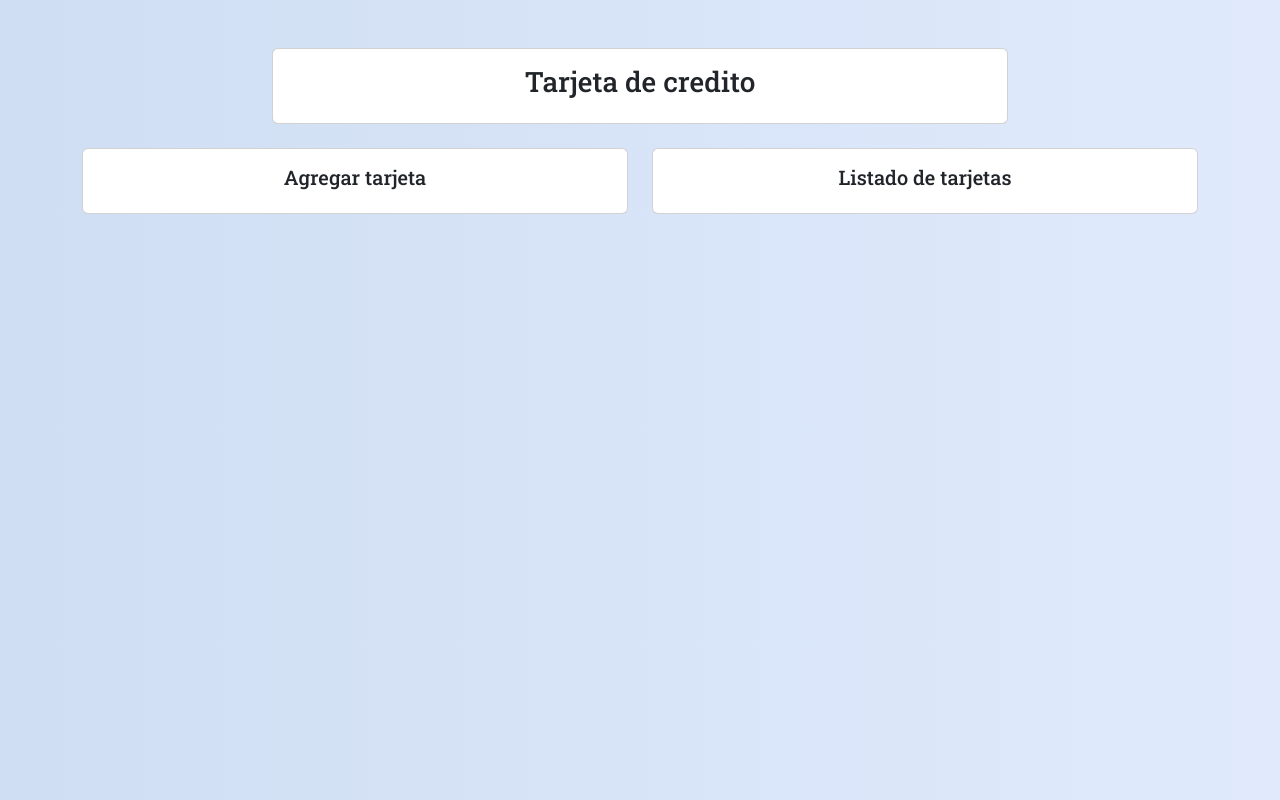
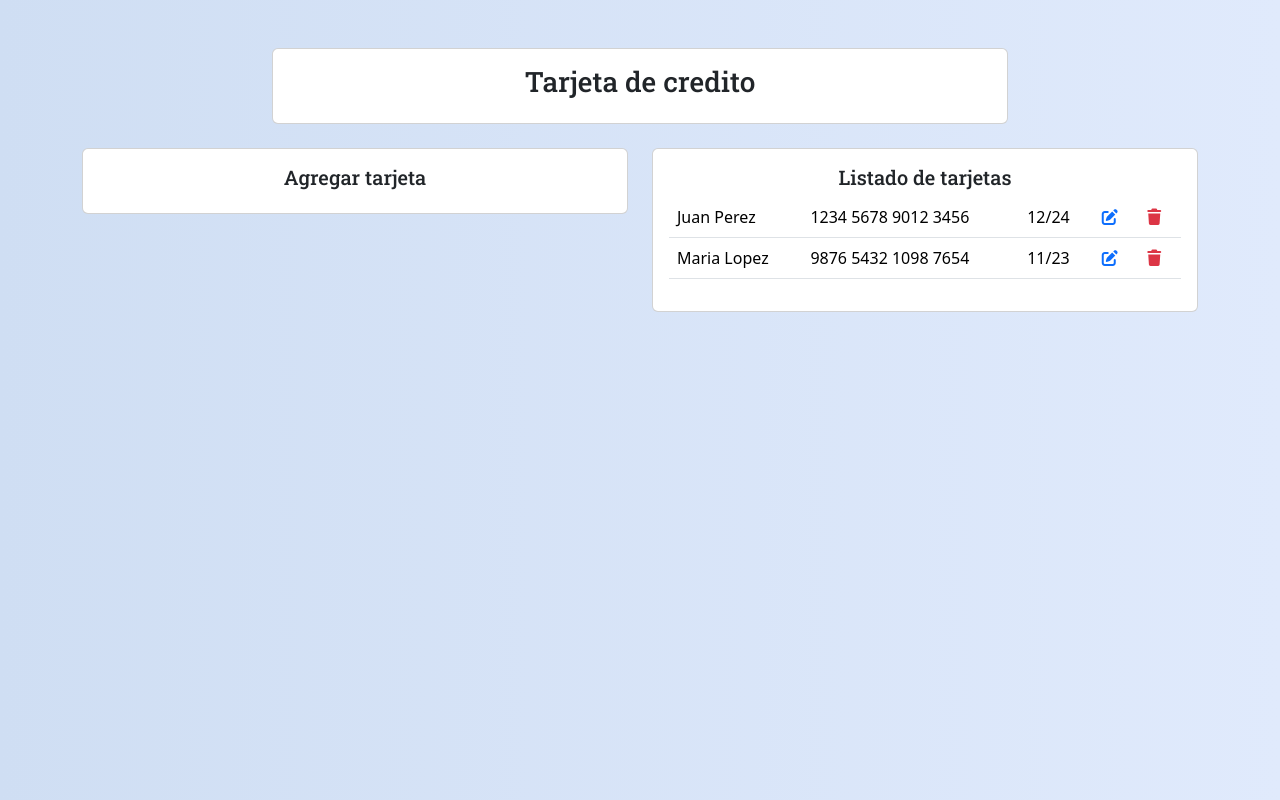
Before and after one commit to Duvan2662/CRUD-Angular-.NET-SQL-server, an Angular app: page / in a window 1280 px wide. Built offline with nearby package versions, Linux system fonts and the light colour scheme.

Commit message:
Se crea el esqueleto en html donde se van a evidenciar las tarjetas y ademas se crea la logicas del componente mencionado anteriormente en el .ts

```diff
--- a/src/app/app.component.ts
+++ b/src/app/app.component.ts
@@ -9,5 +9,6 @@ import { TarjetaCreditoComponent } from './components/tarjeta-credito/tarjeta-cr
   styleUrl: './app.component.css'
 })
 export class AppComponent {
+
   title = 'CRUD';
 }
--- a/src/app/components/tarjeta-credito/tarjeta-credito.component.css
+++ b/src/app/components/tarjeta-credito/tarjeta-credito.component.css
@@ -0,0 +1,3 @@
+.fa-solid {
+  cursor: pointer;
+}
--- a/src/app/components/tarjeta-credito/tarjeta-credito.component.html
+++ b/src/app/components/tarjeta-credito/tarjeta-credito.component.html
@@ -11,6 +11,8 @@
     </div>
   </div>
 
+
+  <!-- Donde se van a poder a gregar las tarjetas y la listas de estas -->
   <div class="row mt-4">
 
     <!-- Agregar tarjetas -->
@@ -27,12 +29,26 @@
       <div class="card">
         <div class="card-body">
           <h5 class="titulo">Listado de tarjetas</h5>
-
+          <table class="table">
+            <tbody cl>
+              <tr *ngFor="let item of listTarjetas">
+                <td>{{ item.titular }}</td>
+                <td>{{item.numeroTarjeta}}</td>
+                <td>{{item.fechaExpiracion}}</td>
+                <td>
+                  <i class="fa-solid fa-pen-to-square text-primary"></i>
+                </td>
+                <td>
+                  <i class="fa-solid fa-trash text-danger"></i>
+                </td>
+              </tr>
+            </tbody>
+          </table>
         </div>
-
       </div>
     </div>
 
+  </div>
 
-  </div>
+
 </div>
--- a/src/app/components/tarjeta-credito/tarjeta-credito.component.ts
+++ b/src/app/components/tarjeta-credito/tarjeta-credito.component.ts
@@ -1,11 +1,17 @@
+import { CommonModule } from '@angular/common';
 import { Component } from '@angular/core';
 
 @Component({
   selector: 'app-tarjeta-credito',
-  imports: [],
+  imports: [CommonModule],
   templateUrl: './tarjeta-credito.component.html',
   styleUrl: './tarjeta-credito.component.css'
 })
 export class TarjetaCreditoComponent {
+  listTarjetas: any[] = [
+    { titular: 'Juan Perez', numeroTarjeta: '1234 5678 9012 3456', fechaExpiracion: '12/24', cvv: '123' },
+    { titular: 'Maria Lopez', numeroTarjeta: '9876 5432 1098 7654', fechaExpiracion: '11/23', cvv: '456' }
+  ];
+
 
 }
--- a/src/index.html
+++ b/src/index.html
@@ -7,6 +7,7 @@
   <meta name="viewport" content="width=device-width, initial-scale=1">
   <link rel="icon" type="image/x-icon" href="favicon.ico">
   <link href="https://fonts.googleapis.com/css2?family=Roboto+Slab:wght@100..900&display=swap" rel="stylesheet">
+  <link rel="stylesheet" href="https://cdnjs.cloudflare.com/ajax/libs/font-awesome/7.0.1/css/all.min.css" integrity="sha512-2SwdPD6INVrV/lHTZbO2nodKhrnDdJK9/kg2XD1r9uGqPo1cUbujc+IYdlYdEErWNu69gVcYgdxlmVmzTWnetw==" crossorigin="anonymous" referrerpolicy="no-referrer" />
 </head>
 <body>
   <app-root></app-root>
```
